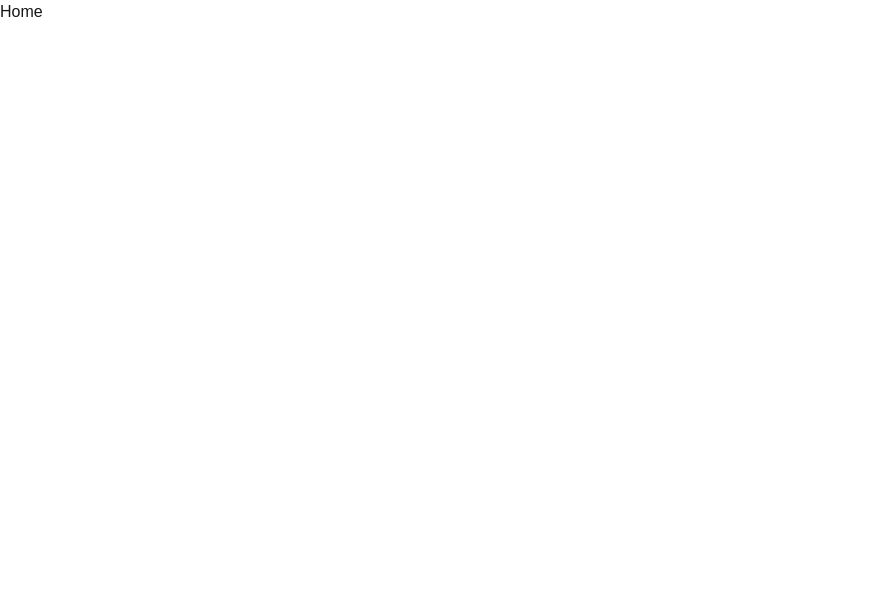
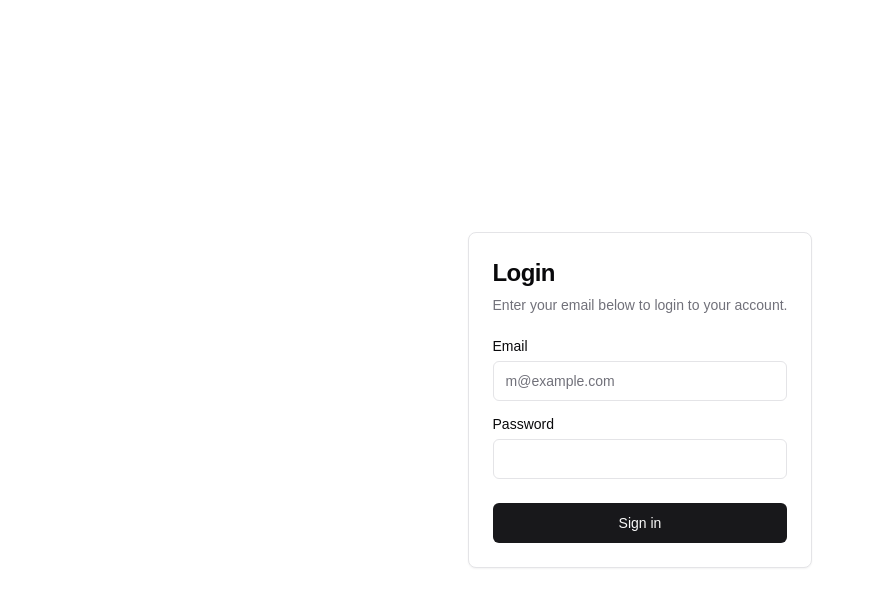
Before and after one commit to Wood85/test-task-it-dev, a Next.js app: page / in a window 1280 px wide. Shown: the top 606 px of the page, without its empty margins (0-874 px from the left). Built offline with nearby package versions, Linux system fonts and the light colour scheme.

Commit message:
feat: add login page and create token

```diff
--- a/package.json
+++ b/package.json
@@ -9,8 +9,12 @@
     "lint": "next lint"
   },
   "dependencies": {
+    "@apollo/client": "^3.11.8",
+    "@radix-ui/react-label": "^2.1.0",
+    "@radix-ui/react-slot": "^1.1.0",
     "class-variance-authority": "^0.7.0",
     "clsx": "^2.1.1",
+    "graphql": "^16.9.0",
     "lucide-react": "^0.441.0",
     "next": "14.2.11",
     "react": "^18",
--- /dev/null
+++ b/src/apollo/client.ts
@@ -0,0 +1,8 @@
+import { ApolloClient, InMemoryCache } from '@apollo/client';
+
+const client = new ApolloClient({
+	uri: 'https://api.escuelajs.co/graphql',
+	cache: new InMemoryCache()
+});
+
+export default client;
--- /dev/null
+++ b/src/apollo/requests.ts
@@ -0,0 +1,10 @@
+import { gql } from "@apollo/client";
+
+export const CREATE_TOKEN = gql`
+  mutation createToken($email: String!, $password: String!) {
+    login(email: $email, password: $password) {
+      access_token
+      refresh_token
+    }
+  }
+`;
--- a/src/app/layout.tsx
+++ b/src/app/layout.tsx
@@ -14,8 +14,8 @@
 });
 
 export const metadata: Metadata = {
-  title: "Create Next App",
-  description: "Generated by create next app",
+  title: "HR-Tech",
+  description: "",
 };
 
 export default function RootLayout({
@@ -24,6 +24,7 @@
   children: React.ReactNode;
 }>) {
   return (
+
 			<html lang="en">
         <body
           className={`${geistSans.variable} ${geistMono.variable} antialiased`}
--- /dev/null
+++ b/src/app/my-info/page.tsx
@@ -0,0 +1,9 @@
+export default function MyInfo() {
+  return (
+		<div className="flex items-center justify-items-center min-h-screen">
+			<main className="w-full min-h-full flex item-center justify-center ">
+				My Info
+	  </main>
+		</div>
+  )
+}
--- a/src/app/page.tsx
+++ b/src/app/page.tsx
@@ -1,7 +1,22 @@
-export default function Home() {
+'use client';
+
+import { ApolloProvider } from "@apollo/client";
+import client from "@/apollo/client";
+import LoginForm from "@/components/LoginForm/LoginForm";
+
+
+export const description =
+  "A simple login form with email and password. The submit button says 'Sign in'."
+
+export default function Page() {
+
   return (
-    <main>
-			Home
-		</main>
-  );
+		<ApolloProvider client={client}>
+		  <div className="flex items-center justify-items-center min-h-dvh">
+			  <main className="w-full min-h-full flex item-center justify-center ">
+				  <LoginForm />
+	      </main>
+		  </div>
+	  </ApolloProvider>
+  )
 }
--- /dev/null
+++ b/src/components/LoginForm/LoginForm.tsx
@@ -0,0 +1,88 @@
+'use client';
+
+import { ChangeEvent, useState } from "react";
+import { useRouter } from 'next/navigation'
+import { useMutation } from "@apollo/client";
+import {
+  Card,
+  CardContent,
+  CardDescription,
+  CardFooter,
+  CardHeader,
+  CardTitle,
+} from "@/components/ui/card";
+import { Button } from "@/components/ui/button";
+import { Input } from "@/components/ui/input";
+import { Label } from "@/components/ui/label";
+
+import { CREATE_TOKEN } from "@/apollo/requests";
+
+
+export const description =
+  "A simple login form with email and password. The submit button says 'Sign in'."
+
+function LoginForm() {
+  const [emailValue, setEmailValue] = useState('');
+	const [passwordValue, setPasswordValue] = useState('');
+
+	const router = useRouter();
+
+  const [createToken, {}] = useMutation(CREATE_TOKEN);
+
+	const handleSubmit = async (event: React.SyntheticEvent) => {
+		event.preventDefault();
+		try {
+			const response = await createToken({
+				variables: {
+					email: emailValue,
+					password: passwordValue
+				}
+			});
+
+			if (response.errors) {
+        console.error("GraphQL errors:", response.errors);
+        return;
+      }
+			router.push('/my-info');
+		}
+		catch (err) {
+      console.error("Registration error:", err);
+    }
+	}
+
+	const changeEmailInputValue = (event: ChangeEvent<HTMLInputElement>) => {
+    setEmailValue(event.target.value)
+	};
+
+	const changePasswordInputValue = (event: ChangeEvent<HTMLInputElement>) => {
+    setPasswordValue(event.target.value)
+	}
+
+  return (
+				<form onSubmit={handleSubmit}>
+				  <Card className="w-full max-w-sm">
+            <CardHeader>
+              <CardTitle className="text-2xl">Login</CardTitle>
+              <CardDescription>
+                Enter your email below to login to your account.
+              </CardDescription>
+            </CardHeader>
+            <CardContent className="grid gap-4">
+              <div className="grid gap-2">
+                <Label htmlFor="email">Email</Label>
+                <Input id="email" type="email" placeholder="m@example.com" required value={emailValue} onChange={changeEmailInputValue}/>
+              </div>
+              <div className="grid gap-2">
+                <Label htmlFor="password">Password</Label>
+                <Input id="password" type="password" required value={passwordValue} onChange={changePasswordInputValue} />
+              </div>
+            </CardContent>
+            <CardFooter>
+              <Button className="w-full" type="submit">Sign in</Button>
+            </CardFooter>
+          </Card>
+				</form>
+  )
+}
+
+export default LoginForm;
--- /dev/null
+++ b/src/components/ui/button.tsx
@@ -0,0 +1,56 @@
+import * as React from "react"
+import { Slot } from "@radix-ui/react-slot"
+import { cva, type VariantProps } from "class-variance-authority"
+
+import { cn } from "@/lib/utils"
+
+const buttonVariants = cva(
+  "inline-flex items-center justify-center whitespace-nowrap rounded-md text-sm font-medium ring-offset-background transition-colors focus-visible:outline-none focus-visible:ring-2 focus-visible:ring-ring focus-visible:ring-offset-2 disabled:pointer-events-none disabled:opacity-50",
+  {
+    variants: {
+      variant: {
+        default: "bg-primary text-primary-foreground hover:bg-primary/90",
+        destructive:
+          "bg-destructive text-destructive-foreground hover:bg-destructive/90",
+        outline:
+          "border border-input bg-background hover:bg-accent hover:text-accent-foreground",
+        secondary:
+          "bg-secondary text-secondary-foreground hover:bg-secondary/80",
+        ghost: "hover:bg-accent hover:text-accent-foreground",
+        link: "text-primary underline-offset-4 hover:underline",
+      },
+      size: {
+        default: "h-10 px-4 py-2",
+        sm: "h-9 rounded-md px-3",
+        lg: "h-11 rounded-md px-8",
+        icon: "h-10 w-10",
+      },
+    },
+    defaultVariants: {
+      variant: "default",
+      size: "default",
+    },
+  }
+)
+
+export interface ButtonProps
+  extends React.ButtonHTMLAttributes<HTMLButtonElement>,
+    VariantProps<typeof buttonVariants> {
+  asChild?: boolean
+}
+
+const Button = React.forwardRef<HTMLButtonElement, ButtonProps>(
+  ({ className, variant, size, asChild = false, ...props }, ref) => {
+    const Comp = asChild ? Slot : "button"
+    return (
+      <Comp
+        className={cn(buttonVariants({ variant, size, className }))}
+        ref={ref}
+        {...props}
+      />
+    )
+  }
+)
+Button.displayName = "Button"
+
+export { Button, buttonVariants }
--- /dev/null
+++ b/src/components/ui/card.tsx
@@ -0,0 +1,79 @@
+import * as React from "react"
+
+import { cn } from "@/lib/utils"
+
+const Card = React.forwardRef<
+  HTMLDivElement,
+  React.HTMLAttributes<HTMLDivElement>
+>(({ className, ...props }, ref) => (
+  <div
+    ref={ref}
+    className={cn(
+      "rounded-lg border bg-card text-card-foreground shadow-sm",
+      className
+    )}
+    {...props}
+  />
+))
+Card.displayName = "Card"
+
+const CardHeader = React.forwardRef<
+  HTMLDivElement,
+  React.HTMLAttributes<HTMLDivElement>
+>(({ className, ...props }, ref) => (
+  <div
+    ref={ref}
+    className={cn("flex flex-col space-y-1.5 p-6", className)}
+    {...props}
+  />
+))
+CardHeader.displayName = "CardHeader"
+
+const CardTitle = React.forwardRef<
+  HTMLParagraphElement,
+  React.HTMLAttributes<HTMLHeadingElement>
+>(({ className, ...props }, ref) => (
+  <h3
+    ref={ref}
+    className={cn(
+      "text-2xl font-semibold leading-none tracking-tight",
+      className
+    )}
+    {...props}
+  />
+))
+CardTitle.displayName = "CardTitle"
+
+const CardDescription = React.forwardRef<
+  HTMLParagraphElement,
+  React.HTMLAttributes<HTMLParagraphElement>
+>(({ className, ...props }, ref) => (
+  <p
+    ref={ref}
+    className={cn("text-sm text-muted-foreground", className)}
+    {...props}
+  />
+))
+CardDescription.displayName = "CardDescription"
+
+const CardContent = React.forwardRef<
+  HTMLDivElement,
+  React.HTMLAttributes<HTMLDivElement>
+>(({ className, ...props }, ref) => (
+  <div ref={ref} className={cn("p-6 pt-0", className)} {...props} />
+))
+CardContent.displayName = "CardContent"
+
+const CardFooter = React.forwardRef<
+  HTMLDivElement,
+  React.HTMLAttributes<HTMLDivElement>
+>(({ className, ...props }, ref) => (
+  <div
+    ref={ref}
+    className={cn("flex items-center p-6 pt-0", className)}
+    {...props}
+  />
+))
+CardFooter.displayName = "CardFooter"
+
+export { Card, CardHeader, CardFooter, CardTitle, CardDescription, CardContent }
--- /dev/null
+++ b/src/components/ui/input.tsx
@@ -0,0 +1,25 @@
+import * as React from "react"
+
+import { cn } from "@/lib/utils"
+
+export interface InputProps
+  extends React.InputHTMLAttributes<HTMLInputElement> {}
+
+const Input = React.forwardRef<HTMLInputElement, InputProps>(
+  ({ className, type, ...props }, ref) => {
+    return (
+      <input
+        type={type}
+        className={cn(
+          "flex h-10 w-full rounded-md border border-input bg-background px-3 py-2 text-sm ring-offset-background file:border-0 file:bg-transparent file:text-sm file:font-medium file:text-foreground placeholder:text-muted-foreground focus-visible:outline-none focus-visible:ring-2 focus-visible:ring-ring focus-visible:ring-offset-2 disabled:cursor-not-allowed disabled:opacity-50",
+          className
+        )}
+        ref={ref}
+        {...props}
+      />
+    )
+  }
+)
+Input.displayName = "Input"
+
+export { Input }
--- /dev/null
+++ b/src/components/ui/label.tsx
@@ -0,0 +1,26 @@
+"use client"
+
+import * as React from "react"
+import * as LabelPrimitive from "@radix-ui/react-label"
+import { cva, type VariantProps } from "class-variance-authority"
+
+import { cn } from "@/lib/utils"
+
+const labelVariants = cva(
+  "text-sm font-medium leading-none peer-disabled:cursor-not-allowed peer-disabled:opacity-70"
+)
+
+const Label = React.forwardRef<
+  React.ElementRef<typeof LabelPrimitive.Root>,
+  React.ComponentPropsWithoutRef<typeof LabelPrimitive.Root> &
+    VariantProps<typeof labelVariants>
+>(({ className, ...props }, ref) => (
+  <LabelPrimitive.Root
+    ref={ref}
+    className={cn(labelVariants(), className)}
+    {...props}
+  />
+))
+Label.displayName = LabelPrimitive.Root.displayName
+
+export { Label }
```
Also changed, not shown: 1 other file (tests, documents, lock files or other folders). Lines whose indentation alone changed are shown as unchanged.
